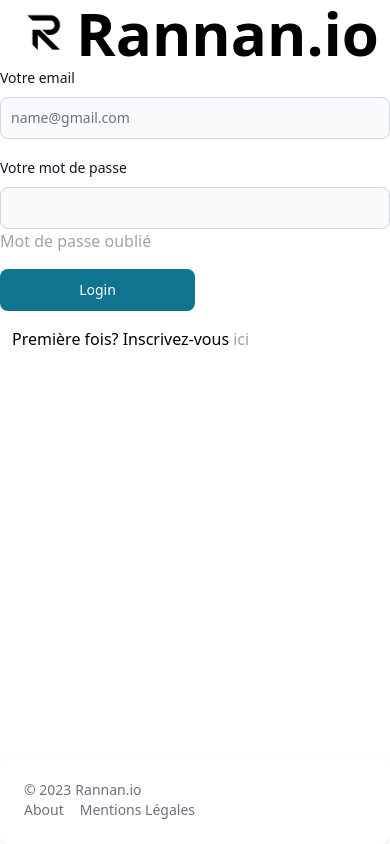
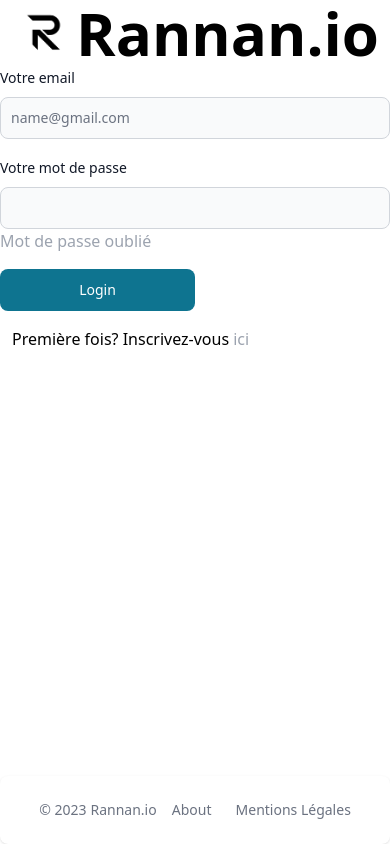
Before and after one commit to Tonyac-create/Rannan_Front, a React (Vite) app: page / in a window 390 px wide. Built offline with nearby package versions, Linux system fonts and the light colour scheme.

Commit message:
MAJ Footer Mobile

```diff
--- a/src/components/Layouts/Footer/Footer.tsx
+++ b/src/components/Layouts/Footer/Footer.tsx
@@ -4,13 +4,13 @@
 
 export default function DefaultFooter() {
   return (
-    <Footer container className='fixed bottom-0'>
+    <Footer container className='flex justify-evenly fixed bottom-0'>
       <Footer.Copyright
         by="Rannan.io"
         href="#"
         year={2023}
       />
-      <Footer.LinkGroup>
+      <Footer.LinkGroup className='flex gap-2'>
         <Footer.Link href="/about">
           About
         </Footer.Link>
```
